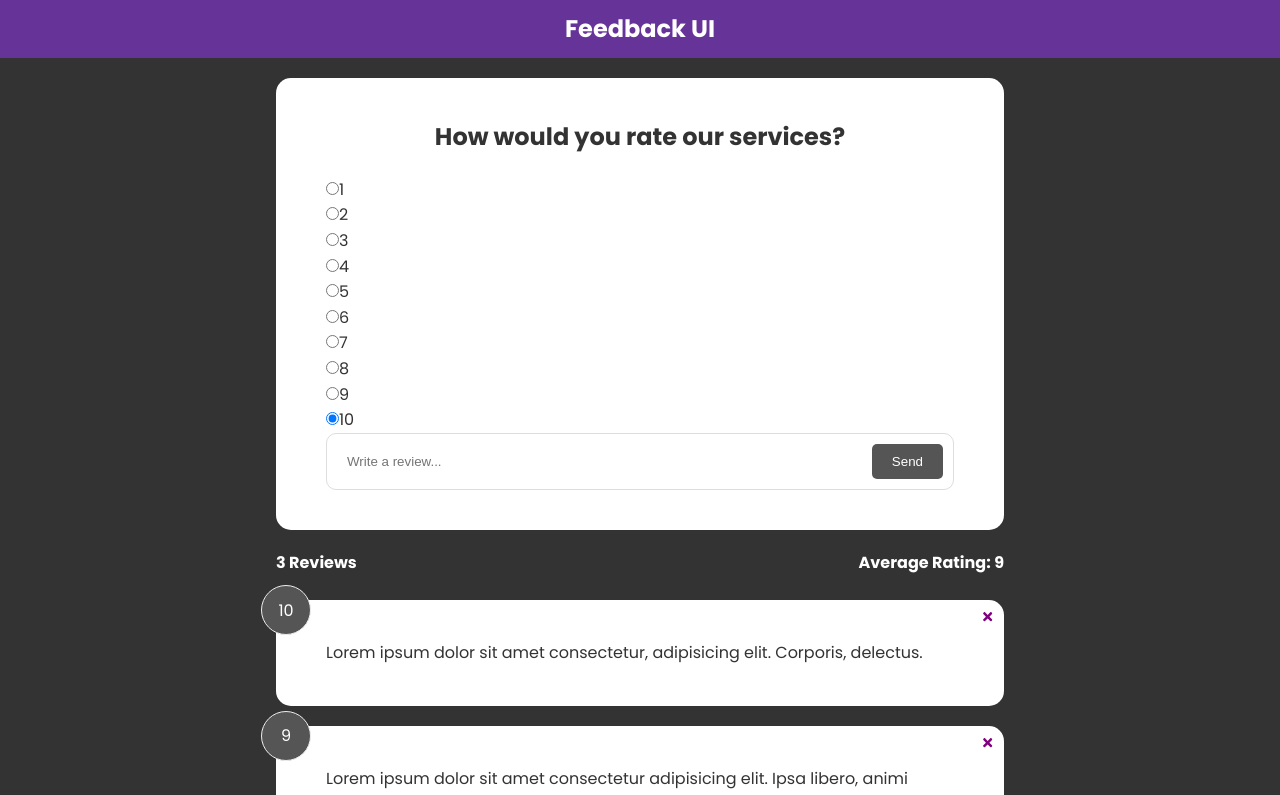
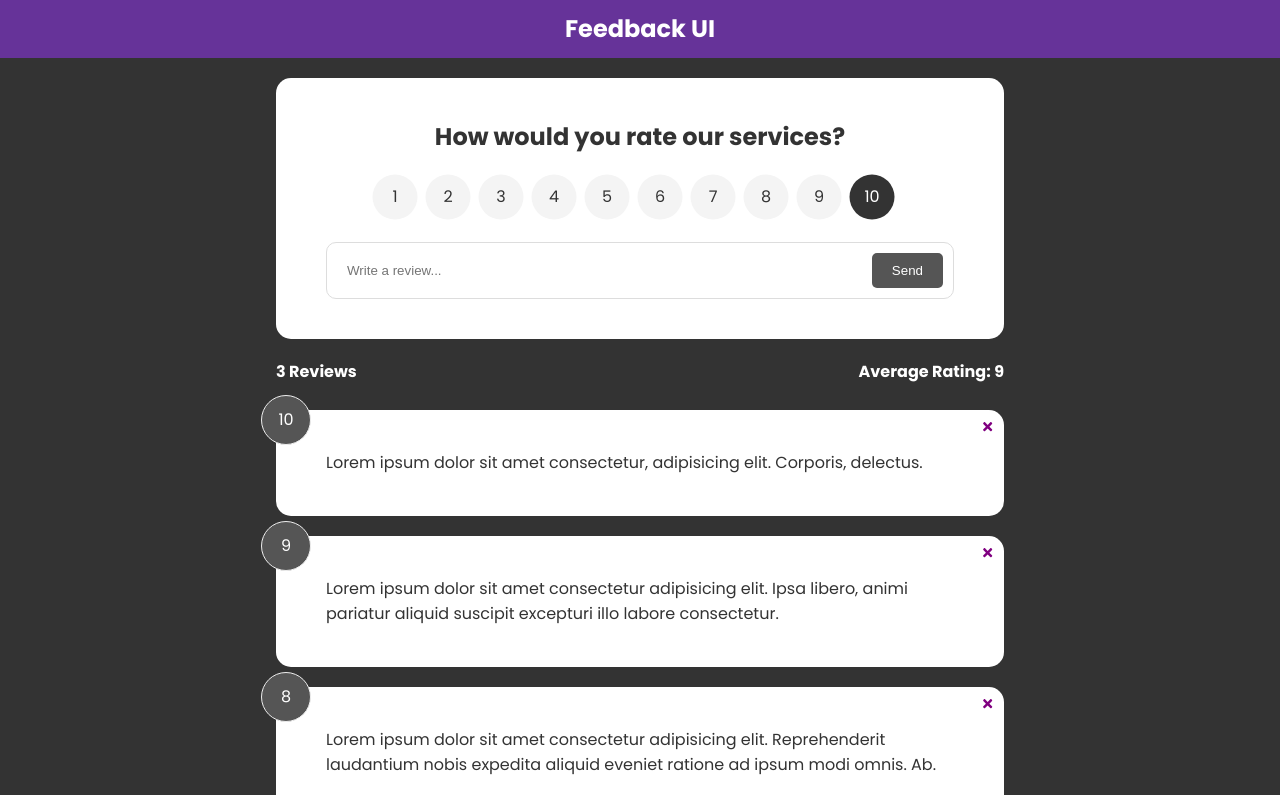
Before and after one commit to xuanhung1509/feedback-app-react, a React (Create React App) app: page / in a window 1280 px wide. Shown: the top 795 px of the page. Built offline with nearby package versions, Linux system fonts and the light colour scheme.

Commit message:
Handle Add Feedback, Basic Animation & Basic Routing

```diff
--- a/package.json
+++ b/package.json
@@ -6,10 +6,13 @@
     "@testing-library/jest-dom": "^5.16.2",
     "@testing-library/react": "^12.1.3",
     "@testing-library/user-event": "^13.5.0",
+    "framer-motion": "^6.2.8",
     "react": "^17.0.2",
     "react-dom": "^17.0.2",
     "react-icons": "^4.3.1",
+    "react-router-dom": "^6.2.1",
     "react-scripts": "5.0.0",
+    "uuid": "^8.3.2",
     "web-vitals": "^2.1.4"
   },
   "scripts": {
--- a/src/App.js
+++ b/src/App.js
@@ -1,7 +1,11 @@
+import { v4 as uuidv4 } from 'uuid';
+import { BrowserRouter as Router, Route, Routes } from 'react-router-dom';
 import Header from './components/Header';
 import FeedbackForm from './components/FeedbackForm';
 import FeedbackStats from './components/FeedbackStats';
 import FeedbackList from './components/FeedbackList';
+import AboutPage from './components/pages/AboutPage';
+
 import FeedbackData from './data/FeedbackData';
 import { useState } from 'react';
 
@@ -9,20 +13,39 @@ function App() {
   const [feedback, setFeedback] = useState(FeedbackData);
   const deleteFeedback = (id) => {
     if (window.confirm('Are you sure?')) {
-      setFeedback(feedback.filter(item => item.id !== id));
+      setFeedback(feedback.filter((item) => item.id !== id));
     }
-  }
+  };
+  const addFeedback = (newFeedback) => {
+    newFeedback.id = uuidv4(); // id generated by uuid is 'string', why we do not get any errors?
+
+    setFeedback([newFeedback, ...feedback]);
+  };
 
   return (
-    <>
+    <Router>
       <Header />
       <main className='container'>
-        <FeedbackForm />
-        <FeedbackStats feedback={feedback}/>
-        <FeedbackList feedback={feedback} handleDelete={deleteFeedback}/>
+        <Routes>
+          <Route
+            exact
+            path='/'
+            element={
+              <>
+                <FeedbackForm handleAdd={addFeedback} />
+                <FeedbackStats feedback={feedback} />
+                <FeedbackList
+                  feedback={feedback}
+                  handleDelete={deleteFeedback}
+                />
+              </>
+            }
+          />
+          <Route path='/about' element={<AboutPage />} />
+        </Routes>
       </main>
-    </>
-  )
+    </Router>
+  );
 }
 
 export default App;
--- a/src/components/FeedbackForm.jsx
+++ b/src/components/FeedbackForm.jsx
@@ -3,12 +3,13 @@ import RatingSelect from './RatingSelect';
 import Card from './shared/Card';
 import Button from './shared/Button';
 
-function FeedbackForm() {
+function FeedbackForm({ handleAdd }) {
   const [text, setText] = useState('');
   const [btnDisabled, setBtnDisabled] = useState(true);
   const [message, setMessage] = useState('');
+  const [rating, setRating] = useState(10);
 
-  const handleTextChange = e => {
+  const handleTextChange = (e) => {
     // The weird thing is that when we clear the input, the button still shows clickable, and when we start typing the 1st character, the message hasn't shown until we hit 2 characters.
     // It seems that setText does not change the "text" right away so the {if} statement evaluate the previous value, not the current one.
     // This is one way to fix it.
@@ -27,22 +28,41 @@ function FeedbackForm() {
       setBtnDisabled(false);
       setMessage(null);
     }
+  };
 
-  }
+  const handleSubmit = (e) => {
+    e.preventDefault();
+    if (text.trim().length >= 10) {
+      const newFeedback = {
+        text,
+        rating,
+      };
+
+      handleAdd(newFeedback);
+      setText('');
+    }
+  };
 
   return (
     <Card>
-      <form className='feedback-form'>
+      <form className='feedback-form' onSubmit={handleSubmit}>
         <h2>How would you rate our services?</h2>
-        <RatingSelect handleRatingSelect={(rating) => console.log(rating)}/>
-        <div className="input-group">
-          <input type="text" placeholder='Write a review...' onInput={handleTextChange} value={text}/>
-          <Button type='submit' version='secondary' isDisabled={btnDisabled}>Send</Button>
+        <RatingSelect handleRatingSelect={(rating) => setRating(rating)} />
+        <div className='input-group'>
+          <input
+            type='text'
+            placeholder='Write a review...'
+            onInput={handleTextChange}
+            value={text}
+          />
+          <Button type='submit' version='secondary' isDisabled={btnDisabled}>
+            Send
+          </Button>
         </div>
         {message && <div className='message'>{message}</div>}
       </form>
     </Card>
-  )
+  );
 }
 
 export default FeedbackForm;
--- a/src/components/FeedbackList.jsx
+++ b/src/components/FeedbackList.jsx
@@ -1,18 +1,40 @@
+import { motion, AnimatePresence } from 'framer-motion';
 import FeedbackItem from './FeedbackItem';
 import PropTypes from 'prop-types';
 
 function FeedbackList({ feedback, handleDelete }) {
-  if (!feedback || feedback.length === 0) return (
-    <p>No Feedback Yet</p>
-  )
+  if (!feedback || feedback.length === 0) return <p>No Feedback Yet</p>;
 
+  // The version without animation
+  // return (
+  //   <div className="feedback-list">
+  //     {feedback.map(item => (
+  //       <FeedbackItem key={item.id} item={item} handleDelete={handleDelete}/>
+  //     ))}
+  //   </div>
+  // )
+
+  // The version with animation
   return (
-    <div className="feedback-list">
-      {feedback.map(item => (
-        <FeedbackItem key={item.id} item={item} handleDelete={handleDelete}/>
-      ))}
+    <div className='feedback-list'>
+      <AnimatePresence>
+        {feedback.map((item) => (
+          <motion.div
+            key={item.id}
+            initial={{ opacity: 0 }}
+            animate={{ opacity: 1 }}
+            exit={{ opacity: 0 }}
+          >
+            <FeedbackItem
+              key={item.id}
+              item={item}
+              handleDelete={handleDelete}
+            />
+          </motion.div>
+        ))}
+      </AnimatePresence>
     </div>
-  )
+  );
 }
 
 FeedbackList.propTypes = {
--- /dev/null
+++ b/src/components/pages/AboutPage.jsx
@@ -0,0 +1,19 @@
+import Card from '../shared/Card';
+
+function AboutPage() {
+  return (
+    <Card>
+      <h1>About This Project</h1>
+      <p>
+        This is a Feedback App to leave comments for a product or a service.
+      </p>
+      <p>Version: 1.0.0</p>
+
+      <p>
+        <a href='/'>Back to home</a>
+      </p>
+    </Card>
+  );
+}
+
+export default AboutPage;
--- a/src/index.css
+++ b/src/index.css
@@ -42,7 +42,7 @@ button:focus {
 }
 
 .card.reverse {
-  background: rgba(0,0,0,0.4);
+  background: rgba(0, 0, 0, 0.4);
   color: #fff;
 }
 
@@ -109,6 +109,54 @@ header {
   outline: none;
 }
 
+/* Rating Select */
+.rating {
+  display: flex;
+  justify-content: center;
+  align-items: center;
+  flex-wrap: wrap;
+  gap: 40px;
+  margin: 40px 0 20px;
+}
+
+.rating li {
+  position: relative;
+}
+
+.rating input {
+  opacity: 0;
+}
+
+.rating input:checked ~ label,
+.rating input:checked ~ label:hover {
+  opacity: 1;
+  background: #333;
+  color: #fff;
+}
+
+.rating label {
+  cursor: pointer;
+  position: absolute;
+  top: 0;
+  left: 0;
+  transform: translate(-50%, -50%);
+  width: 45px;
+  height: 45px;
+  display: flex;
+  justify-content: center;
+  align-items: center;
+  border-radius: 50%;
+  background: #f4f4f4;
+  text-align: center;
+  transition: all 0.3s ease;
+}
+
+.rating label:hover {
+  opacity: 0.6;
+  background: #333;
+  color: #fff;
+}
+
 /* Feedback Stats */
 .feedback-stats {
   display: flex;
```
Also changed, not shown: 1 other file (tests, documents, lock files or other folders).
